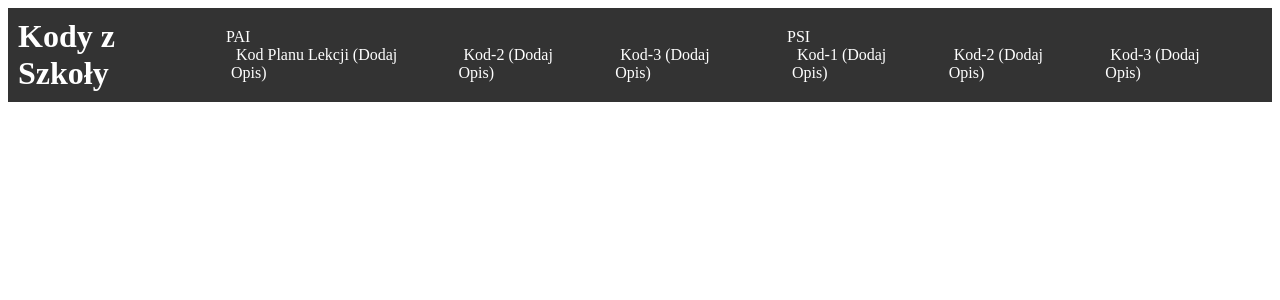
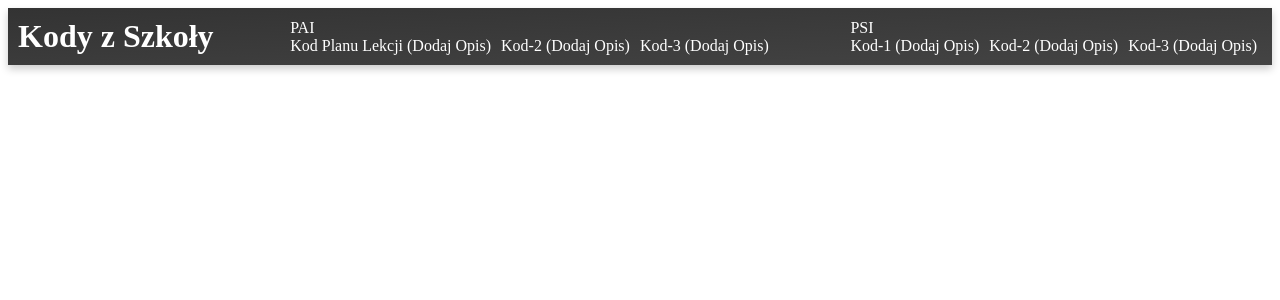
Before and after one commit to KacperTkaczyk/Portfolio, a PHP site: page /kod-szkola.html in a window 1280 px wide. Shown: the top 300 px of the page. Run offline with PHP 8.4, Linux system fonts and the light colour scheme.

Commit message:
Update kod-szkola.css

```diff
--- a/kod-szkola.css
+++ b/kod-szkola.css
@@ -1,11 +1,18 @@
 /* Stylizacja menu nawigacyjnego */
 header {
-  background-color: #333;
+  background-image: linear-gradient(to bottom right, #333, #444);
   color: #fff;
   padding: 10px;
   display: flex;
   justify-content: space-between;
   align-items: center;
+  box-shadow: 0 4px 8px rgba(0, 0, 0, 0.2);
+  transition: all 0.3s ease;
+}
+
+header:hover {
+  transform: scale(1.05);
+  transition: all 0.3s ease;
 }
 
 h1 {
@@ -20,16 +27,18 @@ ul {
 }
 
 li {
-  margin: 0 10px;
+  margin: 0 auto;
 }
 
 a {
   color: #fff;
   text-decoration: none;
   padding: 5px;
+  transition: all 0.3s ease;
 }
 
 a:hover {
   background-color: #fff;
   color: #333;
+  transition: all 0.3s ease;
 }
```
